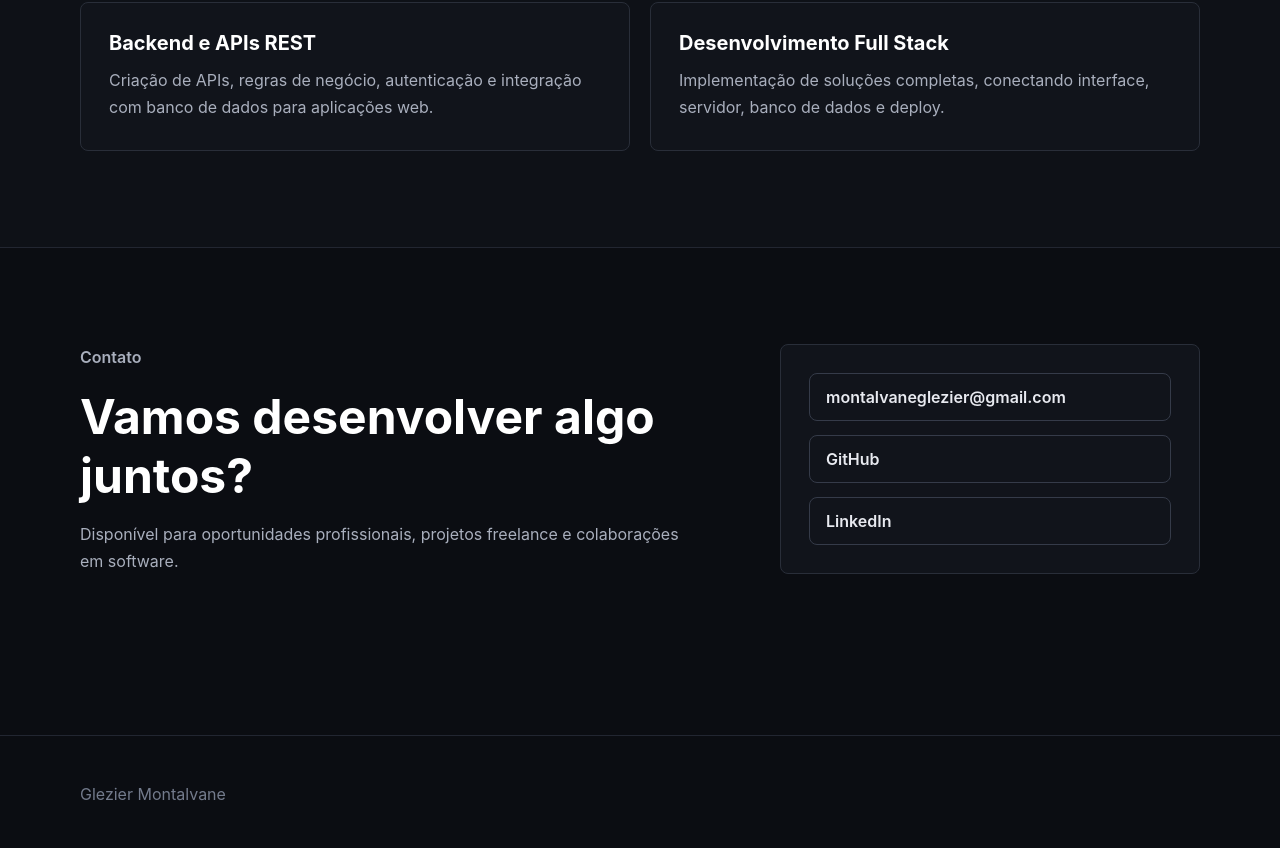
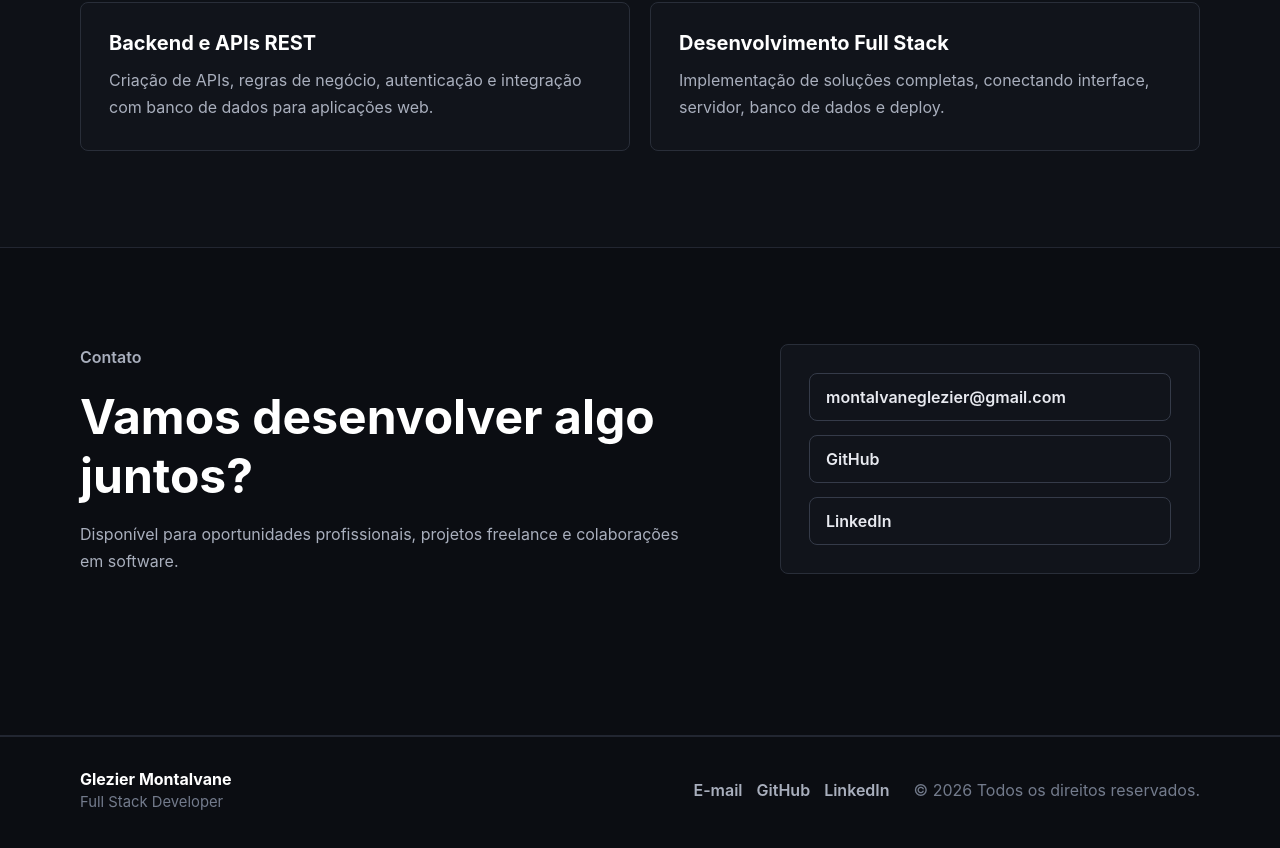
Before and after one commit to Glezier/portfolio, a React (Vite) app: page / in a window 1280 px wide. Shown: the part 5367-6215 px from the top of the page. Built offline with nearby package versions, Linux system fonts and the light colour scheme.

Commit message:
feat: implement footer component

```diff
--- a/src/App.css
+++ b/src/App.css
@@ -156,7 +156,49 @@
 
 .site-footer {
   padding-block: 32px;
+  border-top: 1px solid #222631;
   color: #737b8c;
+}
+
+.footer-content {
+  display: grid;
+  grid-template-columns: 1fr auto auto;
+  gap: 24px;
+  align-items: center;
+}
+
+.footer-name {
+  margin: 0;
+  color: #ffffff;
+  font-weight: 700;
+}
+
+.footer-role {
+  margin: 4px 0 0;
+  color: #737b8c;
+  font-size: 0.925rem;
+}
+
+.footer-links {
+  display: flex;
+  flex-wrap: wrap;
+  gap: 14px;
+}
+
+.footer-links a {
+  color: #a9afbd;
+  font-size: 16px;
+  font-weight: 600;
+}
+
+.footer-links a:hover {
+  color: #ffffff;
+}
+
+.footer-copy {
+  margin: 0;
+  color: #737b8c;
+  font-size: 16px;
 }
 
 @media (max-width: 720px) {
@@ -183,6 +225,11 @@
   .nav-social-links a {
     padding-inline: 8px;
     font-size: 0.8125rem;
+  }
+
+  .footer-content {
+    grid-template-columns: 1fr;
+    gap: 18px;
   }
 }
 
--- a/src/App.tsx
+++ b/src/App.tsx
@@ -6,6 +6,7 @@ import Technologies from './components/Technologies'
 import Experiences from './components/Experiences'
 import Services from './components/Services'
 import Contact from './components/Contact'
+import Footer from './components/Footer'
 import './App.css'
 
 export default function App() {
@@ -29,11 +30,7 @@ export default function App() {
         <Contact />
       </main>
 
-      <footer className="site-footer">
-        <div className="container">
-          <p>Glezier Montalvane</p>
-        </div>
-      </footer>
+      <Footer />
     </>
   )
 }
--- /dev/null
+++ b/src/components/Footer.tsx
@@ -0,0 +1,40 @@
+const currentYear = new Date().getFullYear()
+
+export default function Footer() {
+  return (
+    <footer className="site-footer">
+      <div className="container footer-content">
+        <div>
+          <p className="footer-name">Glezier Montalvane</p>
+          <p className="footer-role">Full Stack Developer</p>
+        </div>
+
+        <div className="footer-links" aria-label="Links do rodapé">
+          <a href="mailto:montalvaneglezier@gmail.com">
+            E-mail
+          </a>
+
+          <a
+            href="https://github.com/Glezier"
+            target="_blank"
+            rel="noreferrer"
+          >
+            GitHub
+          </a>
+
+          <a
+            href="https://www.linkedin.com/in/gleziermontalvane/"
+            target="_blank"
+            rel="noreferrer"
+          >
+            LinkedIn
+          </a>
+        </div>
+
+        <p className="footer-copy">
+          © {currentYear} Todos os direitos reservados.
+        </p>
+      </div>
+    </footer>
+  )
+}
```
Also changed, not shown: 1 other file (tests, documents, lock files or other folders).
